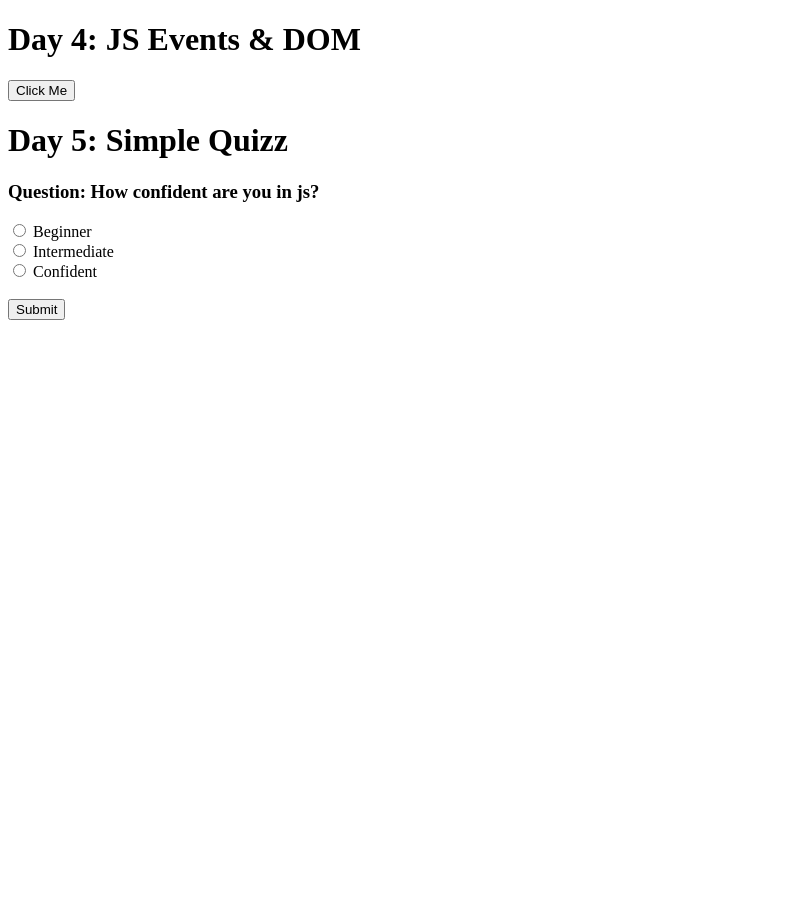
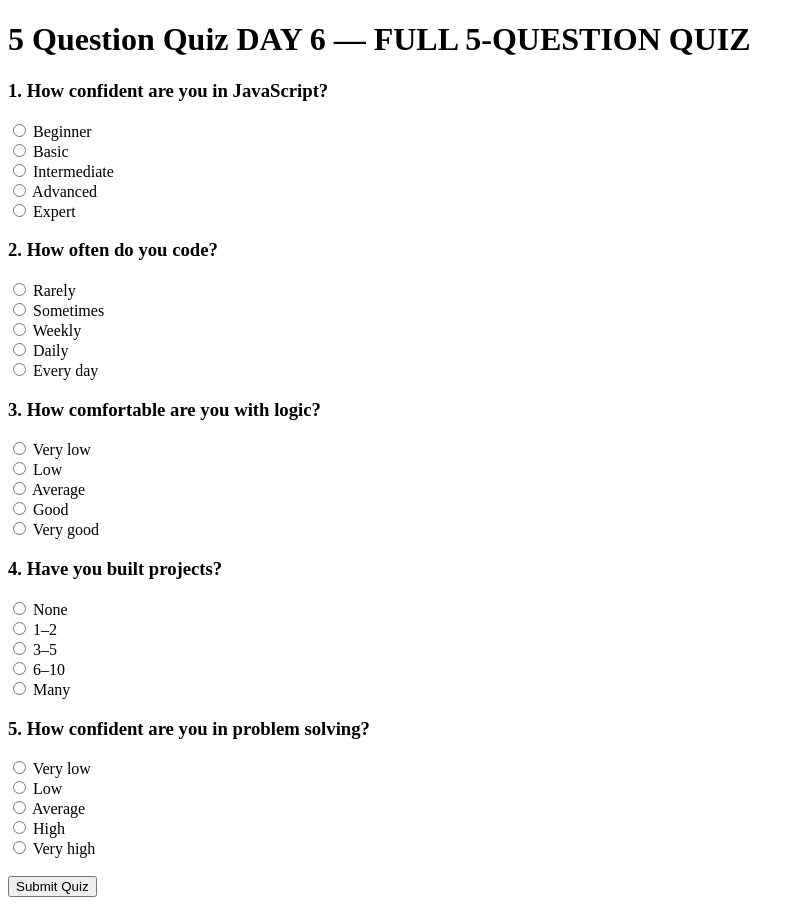
Before and after one commit to kapiljangid8290/fullstack-journey, a plain HTML site: page index.html in a window 1280 px wide. Shown: the whole page, without its empty margins (0-804 px from the left). Before the commit the page ends 800 px from the top, so only its background shows below. Drawn offline with Linux system fonts and the light colour scheme.

Commit message:
quiz and score logic

```diff
--- a/index.html
+++ b/index.html
@@ -6,32 +6,54 @@
     <title>Document</title>
 </head>
 <body>
-      <h1>Day 4: JS Events & DOM</h1>
 
-  <button id="clickBtn">Click Me</button>
-  <p id="output"></p>
 
-  <h1> Day 5: Simple Quizz </h1>
+  <h1>5 Question Quiz DAY 6 — FULL 5-QUESTION QUIZ</h1>
 
-  <h3> Question: How confident are you in js?</h3>
-  <label>
-    <input type="radio" name="q1" value="1">
-    Beginner
-  </label><br>
+  <!-- Question 1 -->
+  <h3>1. How confident are you in JavaScript?</h3>
+  <label><input type="radio" name="q1" value="1"> Beginner</label><br>
+  <label><input type="radio" name="q1" value="2"> Basic</label><br>
+  <label><input type="radio" name="q1" value="3"> Intermediate</label><br>
+  <label><input type="radio" name="q1" value="4"> Advanced</label><br>
+  <label><input type="radio" name="q1" value="5"> Expert</label><br>
 
-  <label>
-    <input type="radio" name="q1" value="2">
-    Intermediate
-  </label><br>
+  <!-- Question 2 -->
+  <h3>2. How often do you code?</h3>
+  <label><input type="radio" name="q2" value="1"> Rarely</label><br>
+  <label><input type="radio" name="q2" value="2"> Sometimes</label><br>
+  <label><input type="radio" name="q2" value="3"> Weekly</label><br>
+  <label><input type="radio" name="q2" value="4"> Daily</label><br>
+  <label><input type="radio" name="q2" value="5"> Every day</label><br>
 
-  <label>
-    <input type="radio" name="q1" value="3">
-    Confident
-  </label><br><br>
+  <!-- Question 3 -->
+  <h3>3. How comfortable are you with logic?</h3>
+  <label><input type="radio" name="q3" value="1"> Very low</label><br>
+  <label><input type="radio" name="q3" value="2"> Low</label><br>
+  <label><input type="radio" name="q3" value="3"> Average</label><br>
+  <label><input type="radio" name="q3" value="4"> Good</label><br>
+  <label><input type="radio" name="q3" value="5"> Very good</label><br>
 
-  <button id="submitBtn">Submit</button>
+  <!-- Question 4 -->
+  <h3>4. Have you built projects?</h3>
+  <label><input type="radio" name="q4" value="1"> None</label><br>
+  <label><input type="radio" name="q4" value="2"> 1–2</label><br>
+  <label><input type="radio" name="q4" value="3"> 3–5</label><br>
+  <label><input type="radio" name="q4" value="4"> 6–10</label><br>
+  <label><input type="radio" name="q4" value="5"> Many</label><br>
 
-  <p id="result"></p>
+  <!-- Question 5 -->
+  <h3>5. How confident are you in problem solving?</h3>
+  <label><input type="radio" name="q5" value="1"> Very low</label><br>
+  <label><input type="radio" name="q5" value="2"> Low</label><br>
+  <label><input type="radio" name="q5" value="3"> Average</label><br>
+  <label><input type="radio" name="q5" value="4"> High</label><br>
+  <label><input type="radio" name="q5" value="5"> Very high</label><br>
+
+  <br>
+  <button id="submitQuiz">Submit Quiz</button>
+
+  <h2 id="finalResult"></h2></h1>
 
   <script src="script.js"></script>
 </body>
--- a/script.js
+++ b/script.js
@@ -1,5 +1,5 @@
 // Variables
-let name = "Kapil";
+/*let name = "Kapil";
 let experience = 1;
 let isLearning = true;
 
@@ -32,3 +32,56 @@ let output = document.getElementById("output");
 button.addEventListener("click", function () {
   output.innerText = "Button clicked! JavaScript is working 🚀";
 });
+
+let submitBtn = document.getElementById("submitBtn");
+let result = document.getElementById("result");
+
+submitBtn.addEventListener("Click", function () {
+    let selectedOption = document.querySelector('input[name="q1"]:checked;');
+
+    if (!selectedOption) {
+        result.innerText = "please select an option!";
+        return;
+    }
+
+    let score = selectedOption.value;
+
+    if (score == 1) {
+        result.innerText = "you are a beginner";
+    } else if (score == 2) {
+        result.innerText = "you are an intermediate learner";
+    } else {
+        result.innerText = "you are an expert learner";
+    }
+    });*/
+
+
+    document.addEventListener("DOMContentLoaded", function () {
+
+  let submitBtn = document.getElementById("submitQuiz");
+  let finalResult = document.getElementById("finalResult");
+
+  submitBtn.addEventListener("click", function () {
+    let totalScore = 0;
+
+    for (let i = 1; i <= 5; i++) {
+      let selected = document.querySelector(`input[name="q${i}"]:checked`);
+
+      if (!selected) {
+        finalResult.innerText = "Please answer all questions ❌";
+        return;
+      }
+
+      totalScore += Number(selected.value);
+    }
+
+    if (totalScore <= 10) {
+      finalResult.innerText = "Result: Beginner level 🚀";
+    } else if (totalScore <= 18) {
+      finalResult.innerText = "Result: Intermediate level 💪";
+    } else {
+      finalResult.innerText = "Result: Expert level 🔥";
+    }
+  });
+
+});
```
